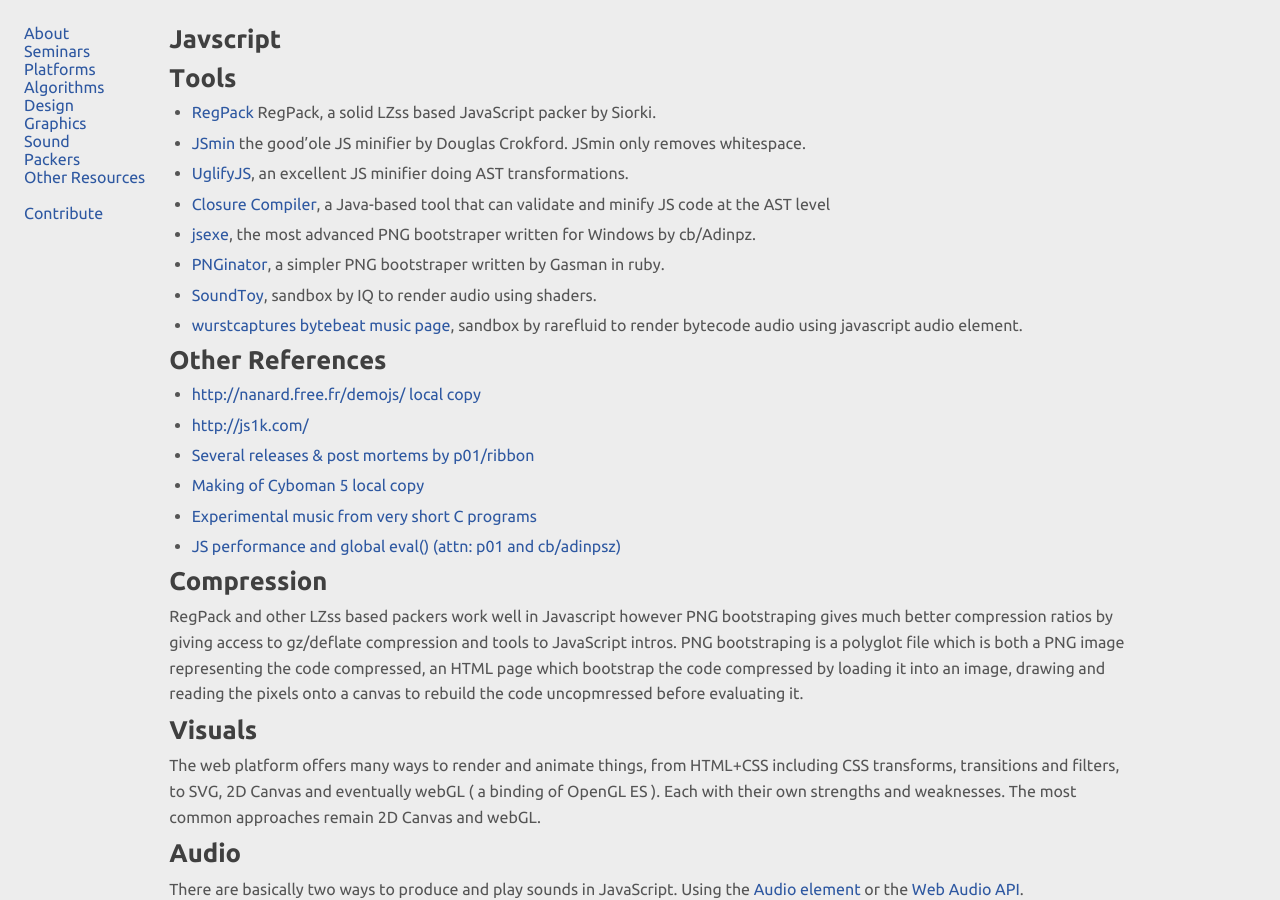
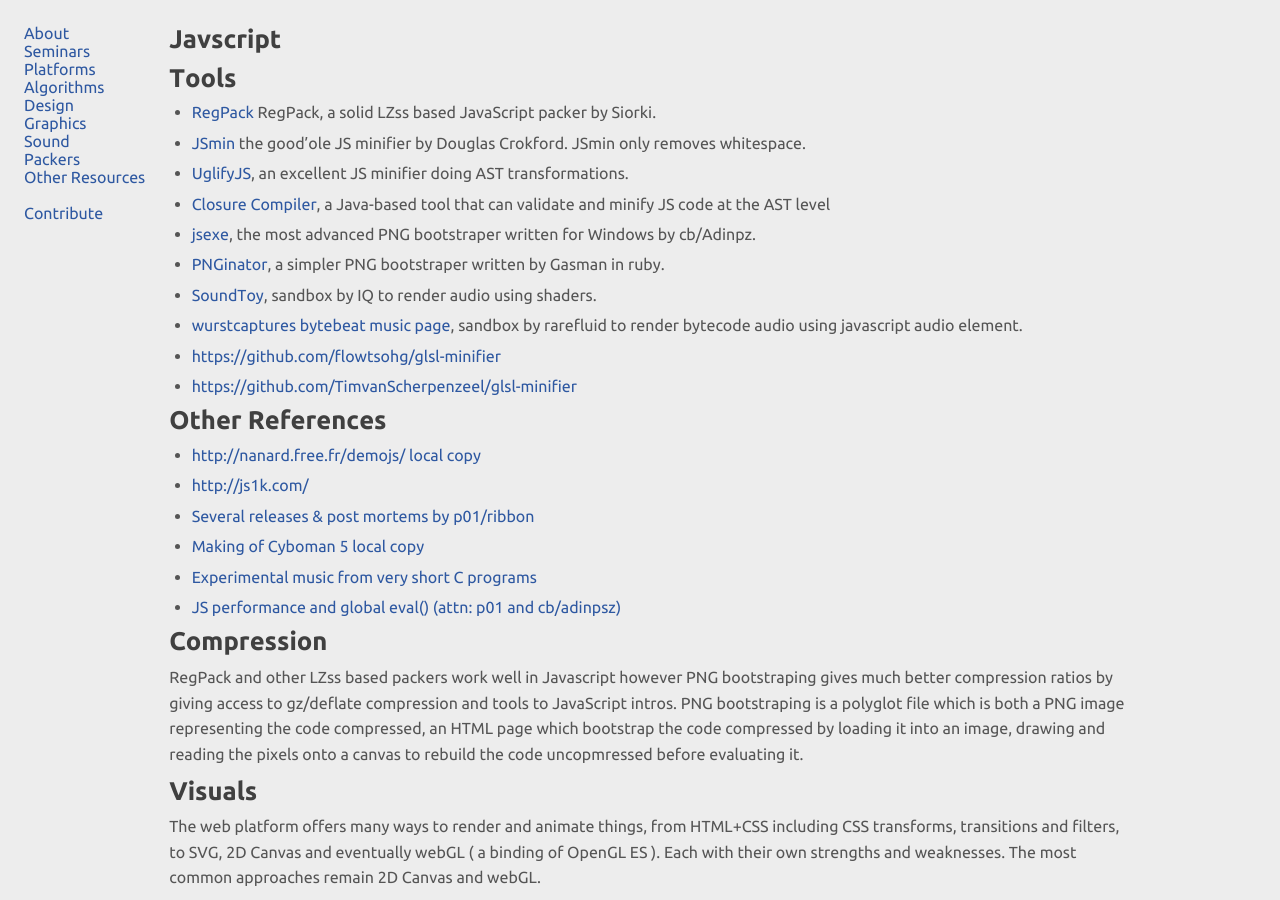
Before and after one commit to in4k/in4k.github.io, a Jekyll site: the page built from wiki/javascript.markdown, in a window 1280 px wide and 900 px high. Built offline with Jekyll 4.4.1, drawn with Linux system fonts in a browser that asks for light colours; some of the changed lines change nothing that is shown.

Commit message:
Update javascript.markdown

```diff
--- a/wiki/javascript.markdown
+++ b/wiki/javascript.markdown
@@ -12,6 +12,8 @@
 * [PNGinator](https://gist.github.com/gasman/2560551), a simpler PNG bootstraper written by Gasman in ruby.
 * [SoundToy](http://www.iquilezles.org/apps/soundtoy/), sandbox by IQ to render audio using shaders.
 * [wurstcaptures bytebeat music page](http://wurstcaptures.untergrund.net/music/), sandbox by rarefluid to render bytecode audio using javascript audio element.
+* [https://github.com/flowtsohg/glsl-minifier](https://github.com/flowtsohg/glsl-minifier)
+* [https://github.com/TimvanScherpenzeel/glsl-minifier](https://github.com/TimvanScherpenzeel/glsl-minifier)
 
 # Other References
 * [http://nanard.free.fr/demojs/](http://nanard.free.fr/demojs/) [local copy](/html_articles/demojs stuff.html)
```
